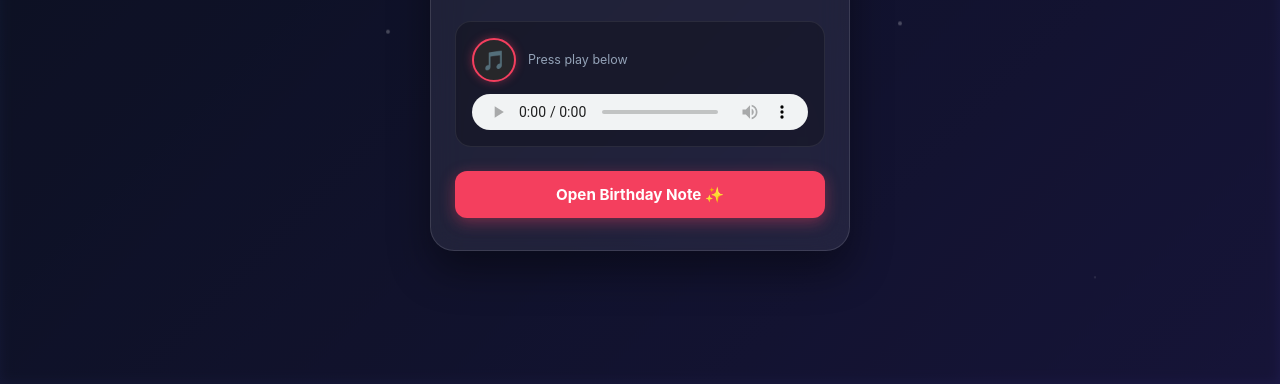
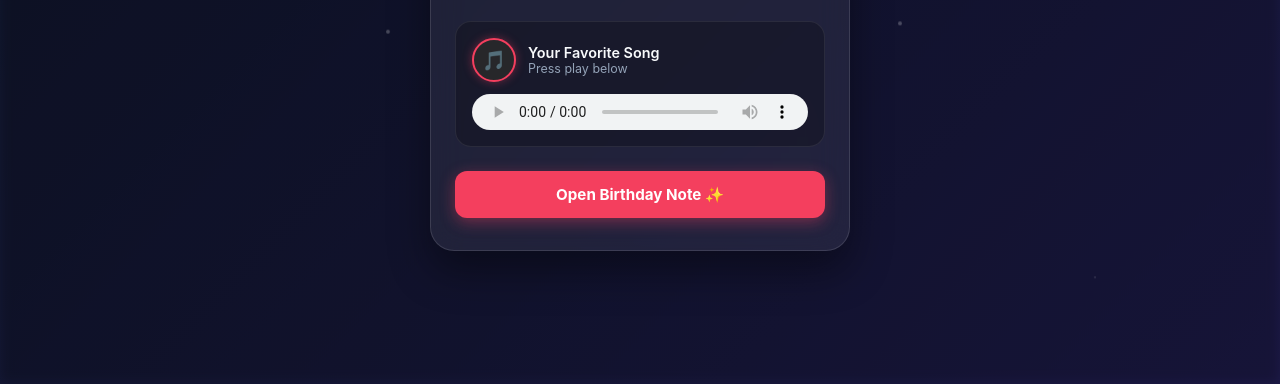
Before and after one commit to terrencenkateko92-ai/Terry, a plain HTML site: page index.html in a window 1280 px wide. Shown: the part 416-800 px from the top of the page. Drawn offline with Linux system fonts and the light colour scheme.

Commit message:
Update index.html

```diff
--- a/index.html
+++ b/index.html
@@ -263,6 +263,7 @@
       <div class="music-info">
         <div class="disc">🎵</div>
         <div class="track-details">
+		<div class="track-title">Your Favorite Song</div>
           <div class="track-artist">Press play below</div>
         </div>
       </div>
```
